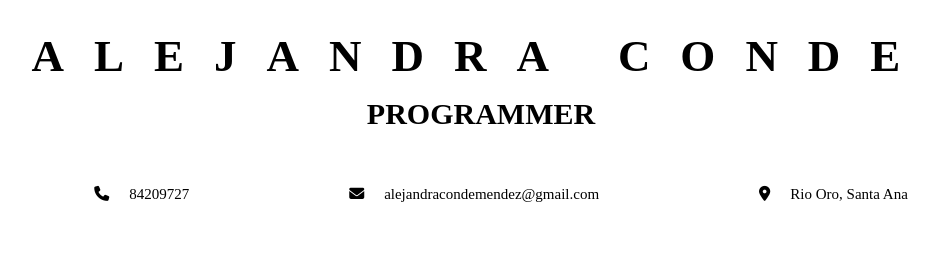
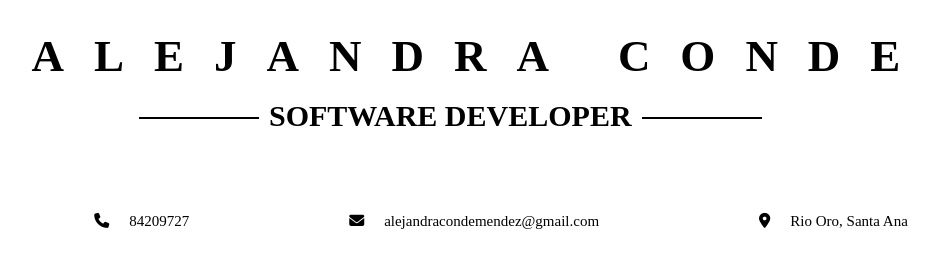
Before and after one commit to AlejandraCondeMendez/ProyectoA, a plain HTML site: page index.html in a window 1280 px wide. Shown: the whole page, without its empty margins (159-1098 px from the left). Drawn offline with Linux system fonts and the light colour scheme.

Commit message:
line-horizontal

```diff
--- a/index.html
+++ b/index.html
@@ -8,7 +8,7 @@
 </head>
 <body>
     <h1>ALEJANDRA CONDE</h1>
-    <h2>PROGRAMMER</h2>
+    <h2 class="lines-effect">SOFTWARE DEVELOPER</h2>
     <ul>
         <div class="contacto-tel">
         <i class="fa-solid fa-phone"></i>
@@ -24,9 +24,6 @@
         <li>Rio Oro, Santa Ana</li></div>
     </ul>
 
-
-
-
     <script src="./proyectoA.js"></script>
     <script src="https://kit.fontawesome.com/f35fe6b315.js" crossorigin="anonymous"></script>
 </body>
--- a/styles.css
+++ b/styles.css
@@ -3,13 +3,6 @@ h1{
     font-size: 45px;
     font-family: 'Arial Narrow Bold';
     letter-spacing: 30px;
-}
-
-h2{
-    text-align: center;
-    font-size: 30px;
-    font-family:'Arial Narrow Bold';
-    margin-top: -15px;
 }
 
 ul{
@@ -34,3 +27,30 @@ ul{
     display: flex;
     gap: 20px;
 }
+
+h2{
+    display: inline-block;
+    position: relative;
+    font-size: 30px;
+    font-family:'Arial Narrow Bold';
+    margin-top: -15px;
+}
+
+h2::after, h2::before{
+    content: '';
+    position: absolute;
+    width: 120px;
+    height: 2px;
+    background-color: black;
+    top: 0.6em;
+}
+h2::before{
+    left: -130px;
+
+}
+h2::after{
+    right: -130px;
+}
+.lines-effect{
+    margin-left: 420px;
+}
```
